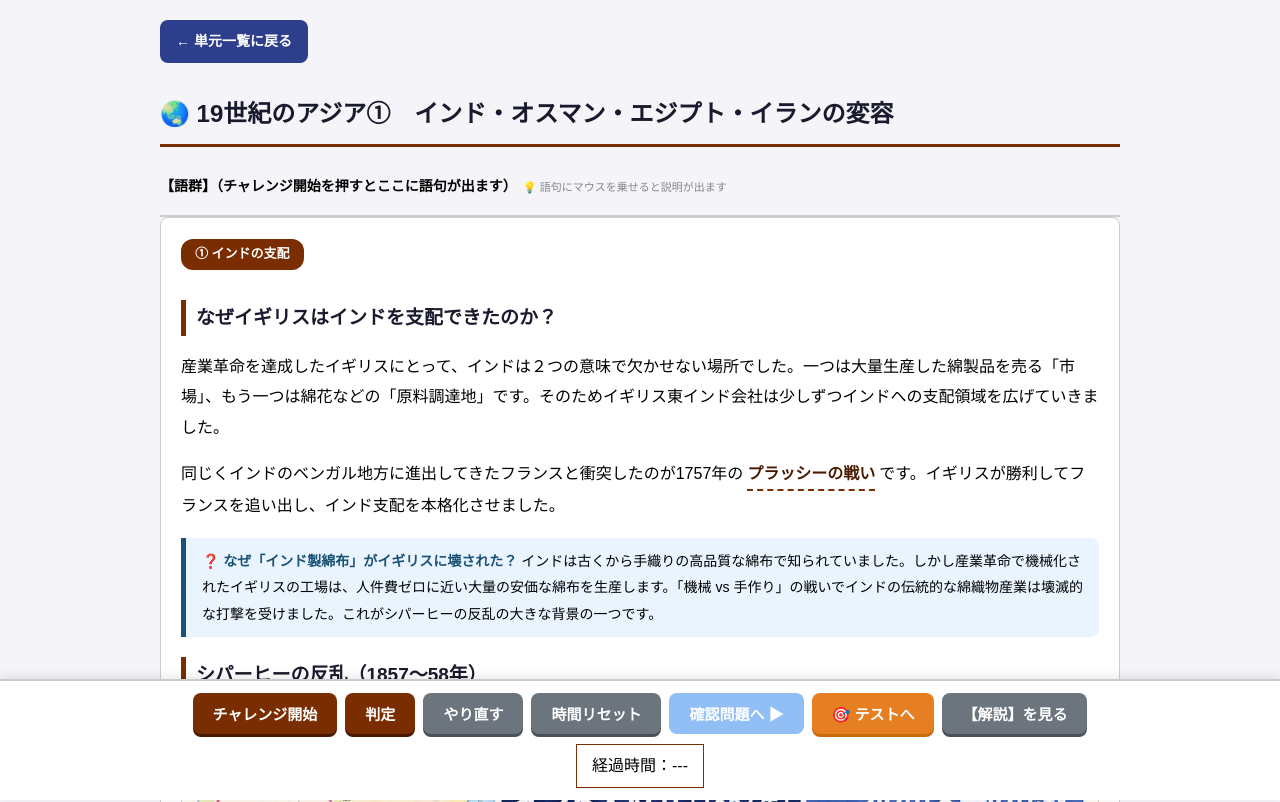
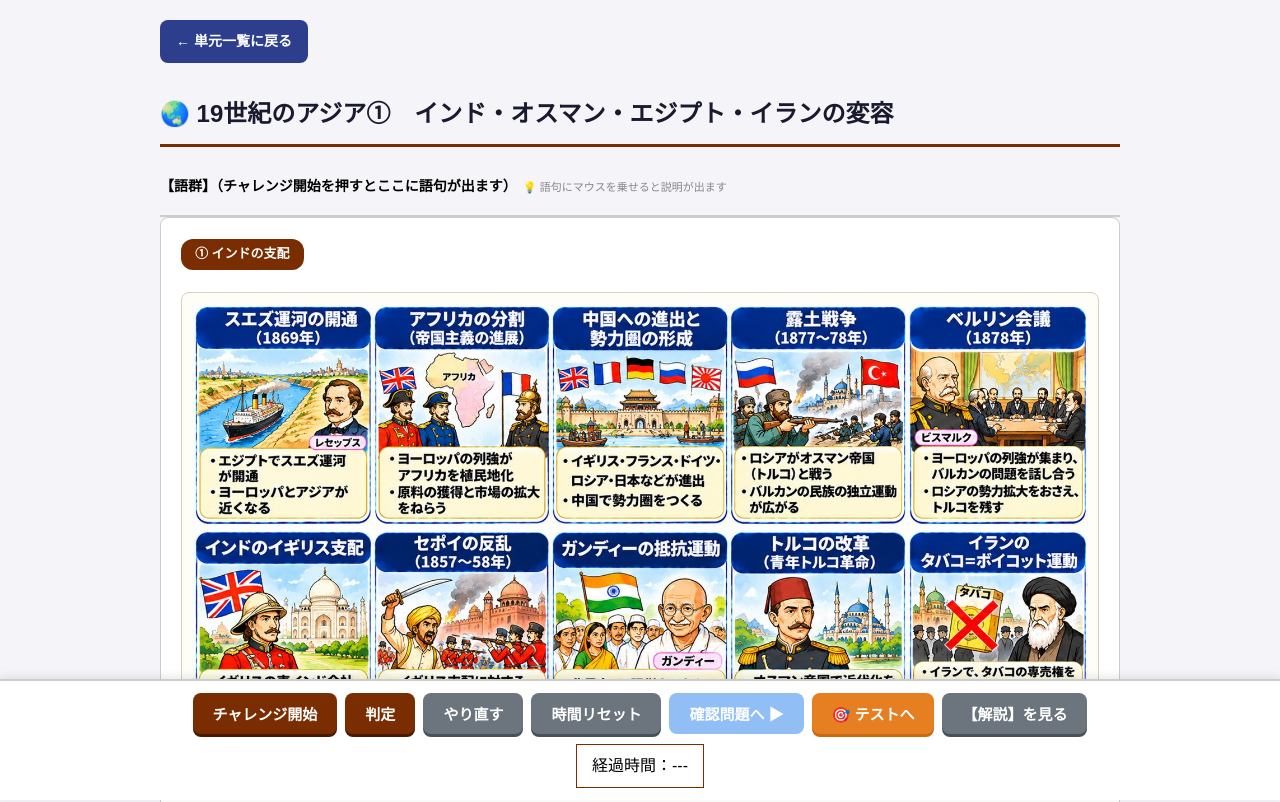
Before and after one commit to realizefield/rekishisougou, a plain HTML site: page v2_zu/kindai14.html in a window 1280 px wide. Shown: the top 802 px of the page. Drawn offline with Linux system fonts and the light colour scheme.

Commit message:
歴史総合 近代14にまとめ図を追加
Co-Authored-By: Claude Sonnet 5.5 <noreply@anthropic.com>
Claude-Session: https://claude.ai/code/session_01XH6U5T1Y4Cw3uDJZ1WQgmF

```diff
--- a/v2_zu/kindai14.html
+++ b/v2_zu/kindai14.html
@@ -80,6 +80,7 @@
 <!-- ① インドの支配 -->
 <div class="section">
   <span class="section-label label-india">① インドの支配</span>
+<figure class="zu-fig"><img src="img/j_kindai14_zu.jpg" alt="19世紀のアジア（インド・オスマン帝国・イランなど）のまとめ図" loading="lazy"><figcaption>この単元のまとめ図</figcaption></figure>
   <h2>なぜイギリスはインドを支配できたのか？</h2>
   <p>産業革命を達成したイギリスにとって、インドは２つの意味で欠かせない場所でした。一つは大量生産した綿製品を売る「市場」、もう一つは綿花などの「原料調達地」です。そのためイギリス東インド会社は少しずつインドへの支配領域を広げていきました。</p>
   <p>同じくインドのベンガル地方に進出してきたフランスと衝突したのが1757年の<span class="blank person-pop" data-id="A">プラッシーの戦い<span class="pop-box"><span class="pop-name">プラッシーの戦い（1757年）</span><span class="pop-desc">インドのベンガル地方で起きたイギリス東インド会社とフランス・ベンガル太守連合軍の戦い。イギリスが勝利し、フランスはインドから後退しました。これによりイギリスのインド支配が本格化しました。</span></span></span>です。イギリスが勝利してフランスを追い出し、インド支配を本格化させました。</p>
```
Also changed, not shown: v2_zu/img/j_kindai14_zu.jpg (added).
